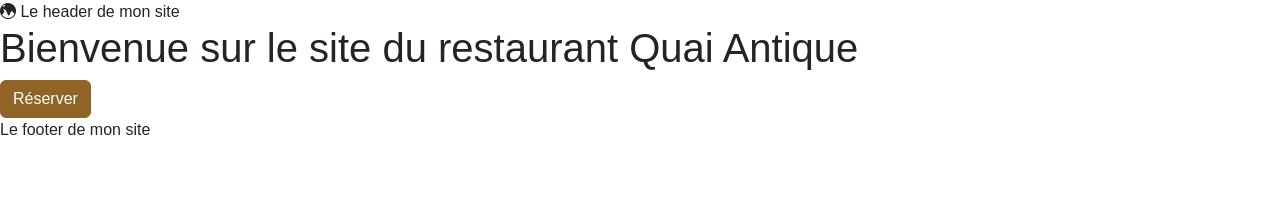
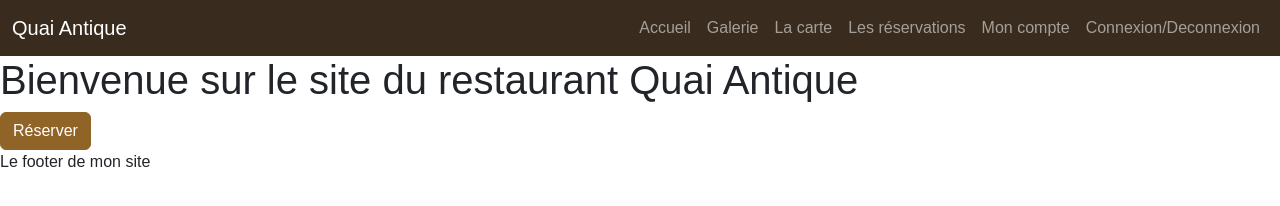
Before and after one commit to DexJr/QuaiAntiqueFront, a website with bundled scripts: page index.html in a window 1280 px wide. Built offline with nearby package versions, Linux system fonts and the light colour scheme; files whose address does not match are found by name; a web font is replaced by a local one.

Commit message:
Ajout header

```diff
--- a/index.html
+++ b/index.html
@@ -10,7 +10,38 @@
     <title>Document</title>
 </head>
 <body>
-    <header><i class="bi bi-globe-central-south-asia"></i> Le header de mon site</header>
+    <header>
+            <nav class="navbar navbar-expand-lg bg-dark" data-bs-theme="dark">
+                <div class="container-fluid">
+                  <a class="navbar-brand" href="/">Quai Antique</a>
+                  <button class="navbar-toggler" type="button" data-bs-toggle="collapse" data-bs-target="#navbarSupportedContent" aria-controls="navbarSupportedContent" aria-expanded="false" aria-label="Toggle navigation">
+                    <span class="navbar-toggler-icon"></span>
+                  </button>
+                  <div class="collapse navbar-collapse" id="navbarSupportedContent">
+                    <ul class="navbar-nav ms-auto mb-2 mb-lg-0">
+                      <li class="nav-item">
+                        <a class="nav-link" href="/">Accueil</a>
+                      </li>
+                      <li class="nav-item">
+                        <a class="nav-link" href="/galerie">Galerie</a>
+                      </li>
+                      <li class="nav-item">
+                        <a class="nav-link" href="#">La carte</a>
+                      </li>
+                      <li class="nav-item">
+                        <a class="nav-link" href="#">Les réservations</a>
+                      </li>
+                      <li class="nav-item">
+                        <a class="nav-link" href="#">Mon compte</a>
+                      </li>
+                      <li class="nav-item">
+                        <a class="nav-link" href="#">Connexion/Deconnexion</a>
+                      </li>
+                    </ul>
+                  </div>
+                </div>
+              </nav>
+    </header>
     <main id="main-page">
         <!--Le contenu de la page sera injectée ici-->
     </main>
```
